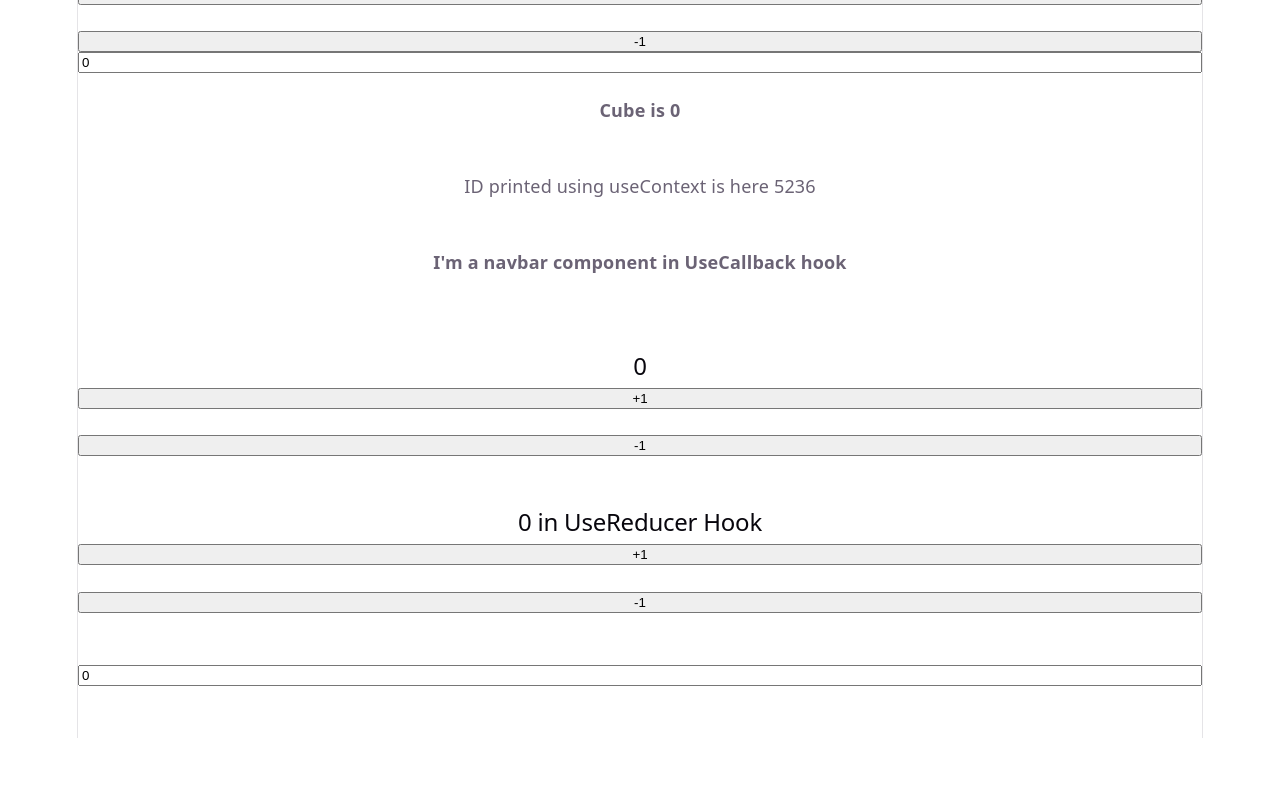
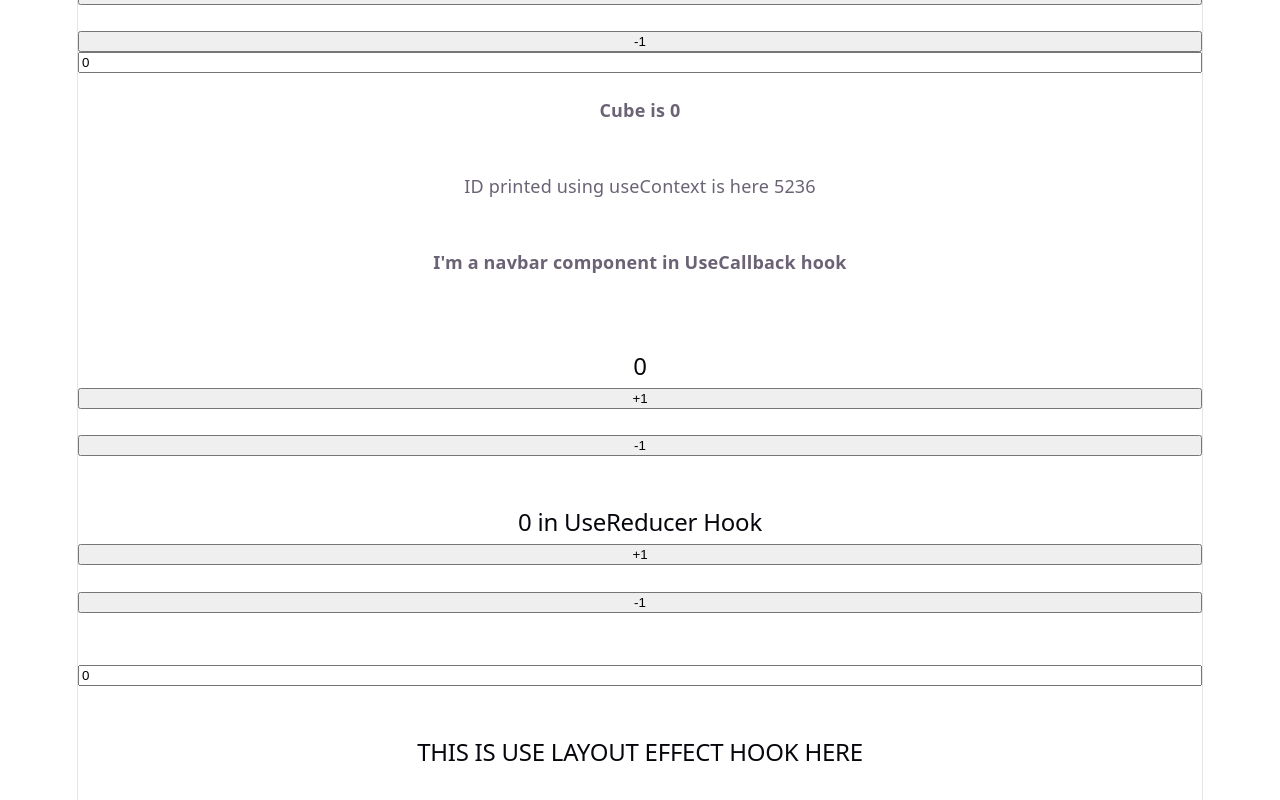
Before and after one commit to hadiashah01/React-hooks, a React (Vite) app: page / in a window 1280 px wide. Shown: the part 1080-1880 px from the top of the page. Before the commit the page ends 1818 px from the top, so only its background shows below. Built offline with nearby package versions, Linux system fonts and the light colour scheme.

Commit message:
impement useLayoutEffect hook

```diff
--- a/src/App.jsx
+++ b/src/App.jsx
@@ -1,6 +1,7 @@
 import "./App.css";
 import CallBackedFun from "./hooks/UseCallback";
 import CountRendering from "./hooks/UseEffectHook";
+import TestPrint from "./hooks/UseLayoutEffect";
 import MemoizedFun from "./hooks/UseMemo";
 import ReducerFN from "./hooks/UseReducer";
 import PreventRendering from "./hooks/UseRef";
@@ -12,9 +13,10 @@ function App() {
       <UpdateStates />
       <CountRendering />
       <PreventRendering />
-      <MemoizedFun/>
-      <CallBackedFun/>
-      <ReducerFN/>
+      <MemoizedFun />
+      <CallBackedFun />
+      <ReducerFN />
+      <TestPrint />
     </>
   );
 }
--- /dev/null
+++ b/src/hooks/UseLayoutEffect.jsx
@@ -0,0 +1,15 @@
+import { useLayoutEffect, useEffect } from "react";
+export default function TestPrint() {
+  useEffect(() => {
+    console.log("I'm printing from useEffect hook ");
+  });
+  useLayoutEffect(() => {
+    console.log("I'm printing from useLayoutEffect hook ");
+  });
+
+  return (
+    <>
+      <h2>THIS IS USE LAYOUT EFFECT HOOK HERE </h2> <br /> <br />
+    </>
+  );
+}
```
